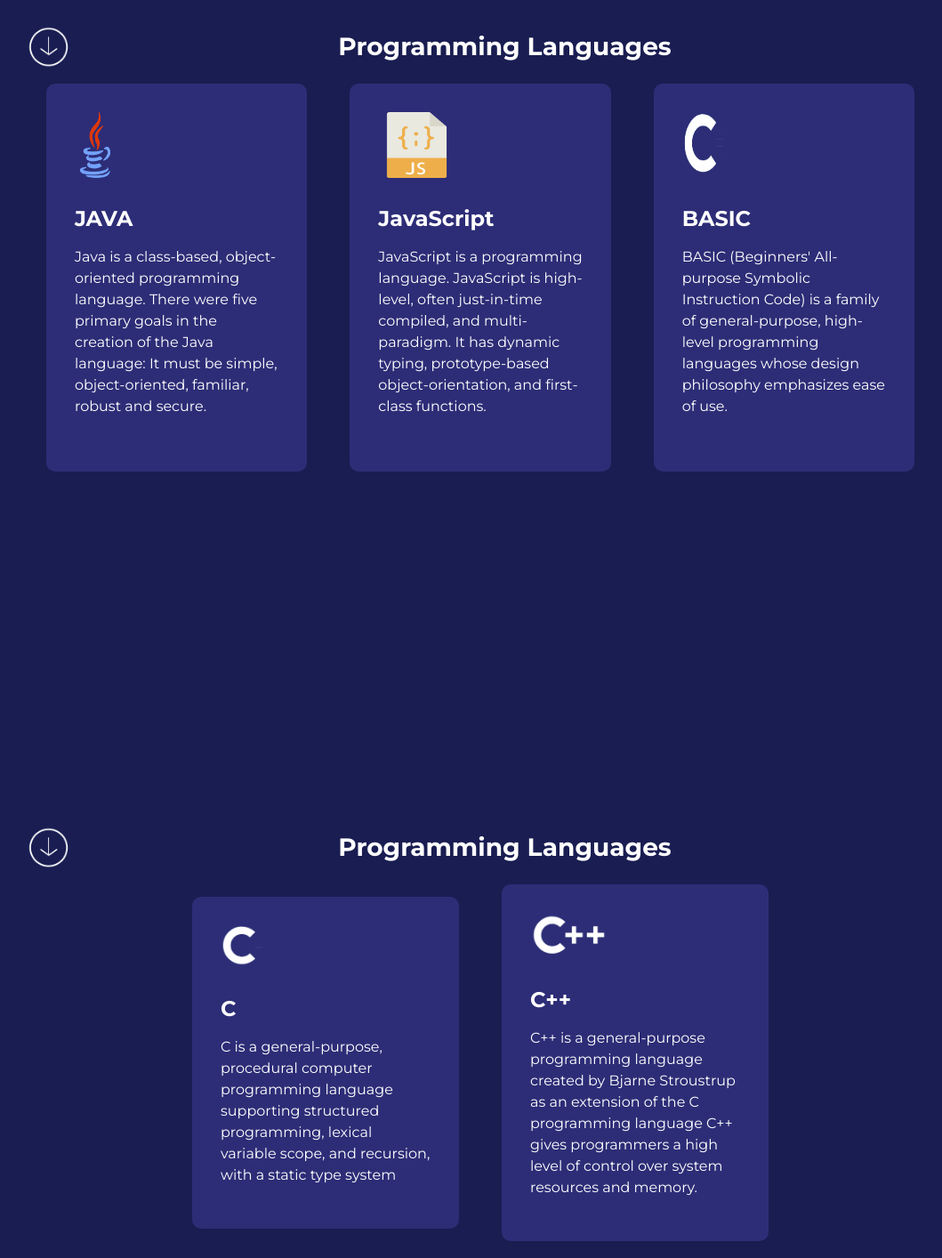
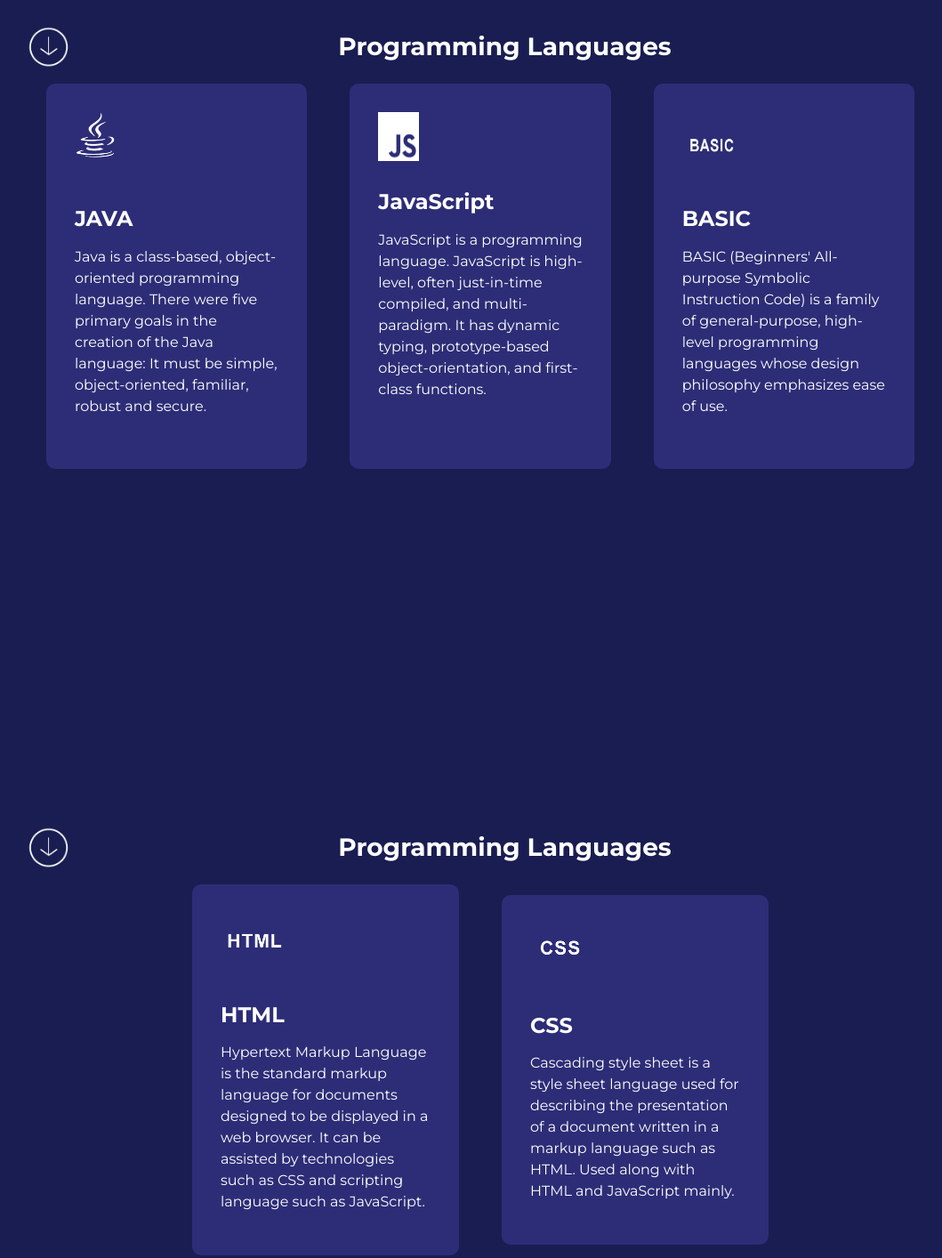
Before and after one commit to Protega/HelloWorld, a plain HTML site: page index.html in a window 1280 px wide. Shown: the part 4420-5834 px from the top of the page at 89% size, without its empty margins (100-1159 px from the left). Drawn offline with nearby package versions, Linux system fonts and the light colour scheme.

Commit message:
Images changed

```diff
--- a/eighthPage.css
+++ b/eighthPage.css
@@ -36,7 +36,7 @@
     border-radius: 10px;
 }
 
-.c
+.web
 {
     height: 20%;
     width: 20%;
@@ -44,17 +44,18 @@
 
 }
 
-.cpp
+.android
 {
     height: 20%;
     width: 32%;
     margin-bottom: 2rem;
 }
 
-.python
+.machine
 {
     height: 20%;
-    width: 20%;
+    width: 32%;
+    color: white;
     margin-bottom: 2rem;
 }
 
--- a/fifthPage.css
+++ b/fifthPage.css
@@ -46,15 +46,15 @@
 
 .cpp
 {
-    height: 20%;
-    width: 32%;
+        height: 20%;
+        width: 20%;
     margin-bottom: 2rem;
 }
 
 .python
 {
     height: 20%;
-    width: 20%;
+    width: 70%;
     margin-bottom: 2rem;
 }
 
--- a/home.css
+++ b/home.css
@@ -35,7 +35,6 @@ a:hover
 }
 
 /* HEADER */
-
 
 header
 {
--- a/index.html
+++ b/index.html
@@ -48,7 +48,7 @@
                 <li class="nav-link"><a href="#eleventhPage">Contact</a></li>
                 <li class="nav-link"><a href="#thirdPage">About</a></li>
                 <li class="nav-link"><a href="#tenthPage">More Info</a></li>
-                <li class="nav-link bookACall"><a href="#"> <b>Book a free demo !</b></a></li>
+                <li class="nav-link bookACall"><a href="#eleventhPage"> <b>Book a free demo !</b></a></li>
             </ul>
         </nav>
 
@@ -171,21 +171,21 @@
 
             <div class="subjectTiles">
                 <div class="subs">
-                    <img class = "c" src="./usedInSite/c.png" alt="">
+                    <img class = "c" src="./usedInSite/images/c.png" alt="">
                             <h4> <b> C</b></h4>
                             <p>
                                 C is a general-purpose, procedural computer programming language supporting structured programming, lexical variable scope, and recursion, with a static type system
                             </p>
                 </div>
                 <div class="subs">
-                    <img class = "cpp" src="./usedInSite/cpp.svg" alt="">
+                    <img class = "cpp" src="./usedInSite/images/cpp.png" alt="">
                             <h4> <b> C++</b></h4>
                             <p>
                                 C++ is a general-purpose programming language created by Bjarne Stroustrup as an extension of the C programming language C++ gives programmers a high level of control over system resources and memory.
                             </p>
                 </div>
                 <div class="subs">
-                    <img class = "python" src="./usedInSite/python.png" alt="">
+                    <img class = "python" src="./usedInSite/images/python.png" alt="">
                             <h4> <b> Python</b></h4>
                             <p>
                                 Python is an interpreted, high-level and general-purpose programming language. Python's design philosophy emphasizes code readability with its notable use of significant whitespace
@@ -202,21 +202,21 @@
                 </div>
             <div class="subjectTiles">
                 <div class="subs">
-                    <img class = "c" src="./usedInSite/java.png" alt="">
+                    <img class = "java" src="./usedInSite/images/java.png" alt="">
                             <h4> <b> JAVA</b></h4>
                             <p>
                                 Java is a class-based, object-oriented programming language. There were five primary goals in the creation of the Java language: It must be simple, object-oriented, familiar, robust and secure.
                             </p>
                 </div>
                 <div class="subs">
-                    <img class = "cpp" src="./usedInSite/javascript.png" alt="">
+                    <img class = "js" src="./usedInSite/images/js.png" alt="">
                             <h4> <b> JavaScript</b></h4>
                             <p>
                                 JavaScript is a programming language. JavaScript is high-level, often just-in-time compiled, and multi-paradigm. It has  dynamic typing, prototype-based object-orientation, and first-class functions.
                             </p>
                 </div>
                 <div class="subs">
-                    <img class = "c" src="./usedInSite/c.png" alt="">
+                    <img class = "basic" src="./usedInSite/images/basic.png" alt="">
                             <h4> <b> BASIC</b></h4>
                             <p>
                                 BASIC (Beginners' All-purpose Symbolic Instruction Code) is a family of general-purpose, high-level programming  languages whose design philosophy emphasizes ease of use.
@@ -233,17 +233,17 @@
 
             <div class="subjectTiles">
                 <div class="subs">
-                    <img class = "c" src="./usedInSite/c.png" alt="">
-                            <h4> <b> C</b></h4>
+                    <img class = "html" src="./usedInSite/images/html.png" alt="">
+                            <h4> <b> HTML</b></h4>
                             <p>
-                                C is a general-purpose, procedural computer programming language supporting structured programming, lexical variable scope, and recursion, with a static type system
+                                Hypertext Markup Language is the standard markup language for documents designed to be displayed in a web browser. It can be assisted by technologies such as CSS and scripting  language such as JavaScript.
                             </p>
                 </div>
                 <div class="subs">
-                    <img class = "cpp" src="./usedInSite/c++.png" alt="">
-                            <h4> <b> C++</b></h4>
+                    <img class = "css" src="./usedInSite/images/css.png" alt="">
+                            <h4> <b> CSS</b></h4>
                             <p>
-                                C++ is a general-purpose programming language created by Bjarne Stroustrup as an extension of the C programming language C++ gives programmers a high level of control over system resources and memory.
+                                Cascading style sheet is a style sheet language used for describing the presentation of a document written in a markup language such as HTML. Used along with HTML and JavaScript mainly.
                             </p>
                 </div>
 
@@ -258,21 +258,21 @@
 
             <div class="subjectTiles">
                 <div class="subs">
-                    <img class = "c" src="./usedInSite/c.png" alt="">
+                    <img class = "web" src="./usedInSite/" alt="">
                             <h4> <b> Web Development</b></h4>
                             <p>
                                 Web development is the work involved in developing a Web site for the Internet or an intranet. Web development can range from developing a simple single static page of plain text to complex Web-based Internet applications and social network services
                             </p>
                 </div>
                 <div class="subs">
-                    <img class = "cpp" src="./usedInSite/android.png" alt="">
+                    <img class = "android  " src="./usedInSite/android.png" alt="">
                             <h4> <b> Android Development</b></h4>
                             <p>
                                 Android software development is the process by which applications are created for devices running the Android operating system. Google states that "Android apps can be written using Kotlin, Java, and other" using the Android software development kit
                             </p>
                 </div>
                 <div class="subs">
-                    <img class = "python" src="./usedInSite/machine.png" alt="">
+                    <img class = "machine" src="./usedInSite/machine.png" alt="">
                             <h4> <b> Machine Learning</b></h4>
                             <p>
                                 Machine learning is an application of artificial intelligence (AI) that provides systems the ability to automatically learn and improve from experience without being explicitly programmed. One of the most trending fields  now a days.
--- a/seventhPage.css
+++ b/seventhPage.css
@@ -43,6 +43,19 @@
 {
     margin-bottom: 1rem;
 }
+
+.html{
+    height: 55%;
+    width: 40%;
+    margin: -5%;
+    margin-bottom: 2rem;
+}
+.css{
+    margin: -5%;
+    height: 60%;
+    width: 40%;
+    margin-bottom: 2rem;
+}
 @media(max-width:480px){
     #seventhPage
 {
--- a/sixthPage.css
+++ b/sixthPage.css
@@ -41,6 +41,23 @@
 {
     margin-bottom: 1rem;
 }
+
+.java{
+    height: 20%;
+    width:20%;
+    margin-bottom: 2rem;
+}
+.js{
+    height: 15%;
+    width:20%;
+    margin-bottom: 2rem;
+}
+.basic{
+    height: 20%;
+    width:30%;
+    margin-bottom: 2rem;
+}
+
 @media(max-width:480px){
     #sixthPage
 {
--- a/tenthPage.css
+++ b/tenthPage.css
@@ -39,7 +39,7 @@
     border-radius: 10px;
 }
 
-.c
+/* .c
 {
     height: 20%;
     width: 20%;
@@ -59,7 +59,7 @@
     height: 20%;
     width: 40%;
     margin-bottom: 2rem;
-}
+} */
 
 .subs h4
 {
```
Also changed, not shown: usedInSite/images/basic.png (added), usedInSite/images/c.png (added), usedInSite/images/cpp.png (added), usedInSite/images/css.png (added), usedInSite/images/html.png (added), usedInSite/images/java.png (added), usedInSite/images/js.png (added), usedInSite/images/python.png (added).
